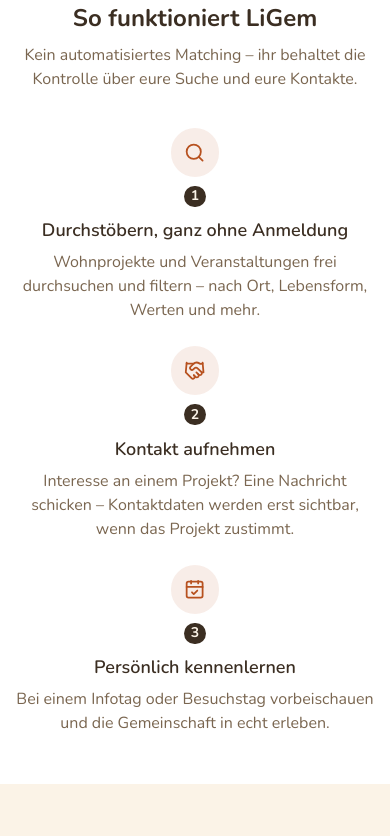
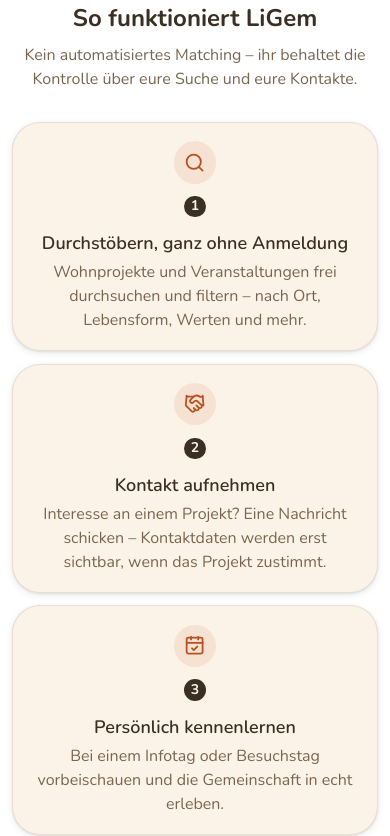
Before and after one commit to pantastic-de/ligem, a Next.js app in the folder apps/web/: page / in a window 390 px wide. Shown: the part 1380-2216 px from the top of the page. Built offline with nearby package versions, Linux system fonts and the light colour scheme; no server answers; the database is empty.

Commit message:
Suchfeld im Header verbreitert, "So funktioniert"-Schritte als Karten
Die drei Schritte orientieren sich jetzt am Karten-Layout von "Für wen ist LiGem?" (Rahmen, Hintergrund, Schatten) statt als reiner Fließtext ohne visuelle Abgrenzung.

```diff
--- a/apps/web/src/app/page.tsx
+++ b/apps/web/src/app/page.tsx
@@ -262,17 +262,21 @@
               eure Suche und eure Kontakte.
             </p>
           </ScrollReveal>
-          <div className="mt-12 grid gap-8 sm:grid-cols-3 sm:gap-6">
+          <div className="mt-10 grid gap-4 sm:grid-cols-3 sm:gap-6">
             {schritte.map((schritt, index) => (
-              <ScrollReveal key={schritt.title} delayMs={index * 120} className="relative text-center">
-                <div className="mx-auto flex h-16 w-16 items-center justify-center rounded-full bg-primary/10">
-                  <schritt.icon className="h-7 w-7 text-primary" aria-hidden="true" />
+              <ScrollReveal key={schritt.title} delayMs={index * 120}>
+                <div className="relative flex h-full flex-col items-center gap-4 rounded-2xl border border-text/10 bg-bg p-6 text-center shadow-sm">
+                  <span className="flex h-14 w-14 shrink-0 items-center justify-center rounded-2xl bg-primary/10">
+                    <schritt.icon className="h-7 w-7 text-primary" aria-hidden="true" />
+                  </span>
+                  <div className="flex h-7 w-7 items-center justify-center rounded-full bg-text text-sm font-bold text-bg">
+                    {index + 1}
+                  </div>
+                  <div>
+                    <h3 className="text-lg font-semibold">{schritt.title}</h3>
+                    <p className="mt-1 text-text-muted">{schritt.text}</p>
+                  </div>
                 </div>
-                <div className="mx-auto mt-3 flex h-7 w-7 items-center justify-center rounded-full bg-text text-sm font-bold text-bg">
-                  {index + 1}
-                </div>
-                <h3 className="mt-3 text-lg font-semibold">{schritt.title}</h3>
-                <p className="mt-2 text-text-muted">{schritt.text}</p>
               </ScrollReveal>
             ))}
           </div>
--- a/apps/web/src/components/header-search-form.tsx
+++ b/apps/web/src/components/header-search-form.tsx
@@ -19,7 +19,7 @@
   const currentSearch = searchParams.get("suche") ?? "";
 
   return (
-    <form action="/projekte" method="GET" className="relative w-28 sm:w-36">
+    <form action="/projekte" method="GET" className="relative w-40 sm:w-56">
       {/*
         An actual <button type="submit"> here, not just a decorative icon —
         relying solely on the browser's implicit "Enter submits the lone
```
